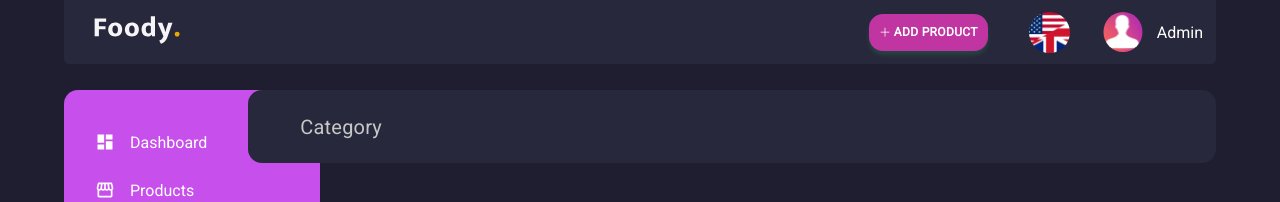
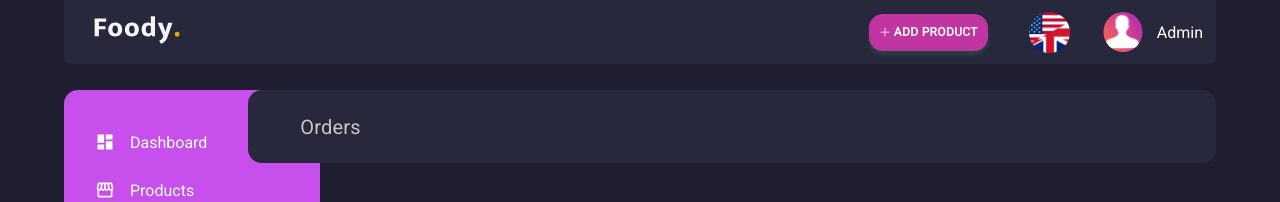
Before and after one commit to ff-10/food-admin, a React (Create React App) app: page / in a window 1280 px wide. Shown: the top 202 px of the page. Built offline with nearby package versions, Linux system fonts and the light colour scheme.

Commit message:
Id cell added

```diff
--- a/src/components/Orders/index.js
+++ b/src/components/Orders/index.js
@@ -22,7 +22,7 @@ import { BsPlusLg } from "react-icons/bs";
 import { IDCell } from "../Category/Category.styled"
 import { Button } from "@mui/material";
 
-import offers from "../../mocks/offers/offers.json";
+import orders from "../../mocks/orders/order.json";
 
 const columns = [
     { id: 'id', label: 'ID', minWidth: 170 },
@@ -71,7 +71,7 @@ function createData(id, customerID, time, address, amount, paymentMethod, contac
 const rows = [
     //categories.map(category => ... onClick(id));
     //fetch from API
-    offers.map(offer => {
+    orders.map(offer => {
         console.log(offer);
         createData(<IDCell>1</IDCell>, <IDCell>X</IDCell>);
     })
@@ -107,7 +107,7 @@ export default function Orders() {
 
                 <CategoryHeader>
                     <HeaderCaption>
-                        Category
+                        Orders
                     </HeaderCaption>
                 </CategoryHeader>
 
```
